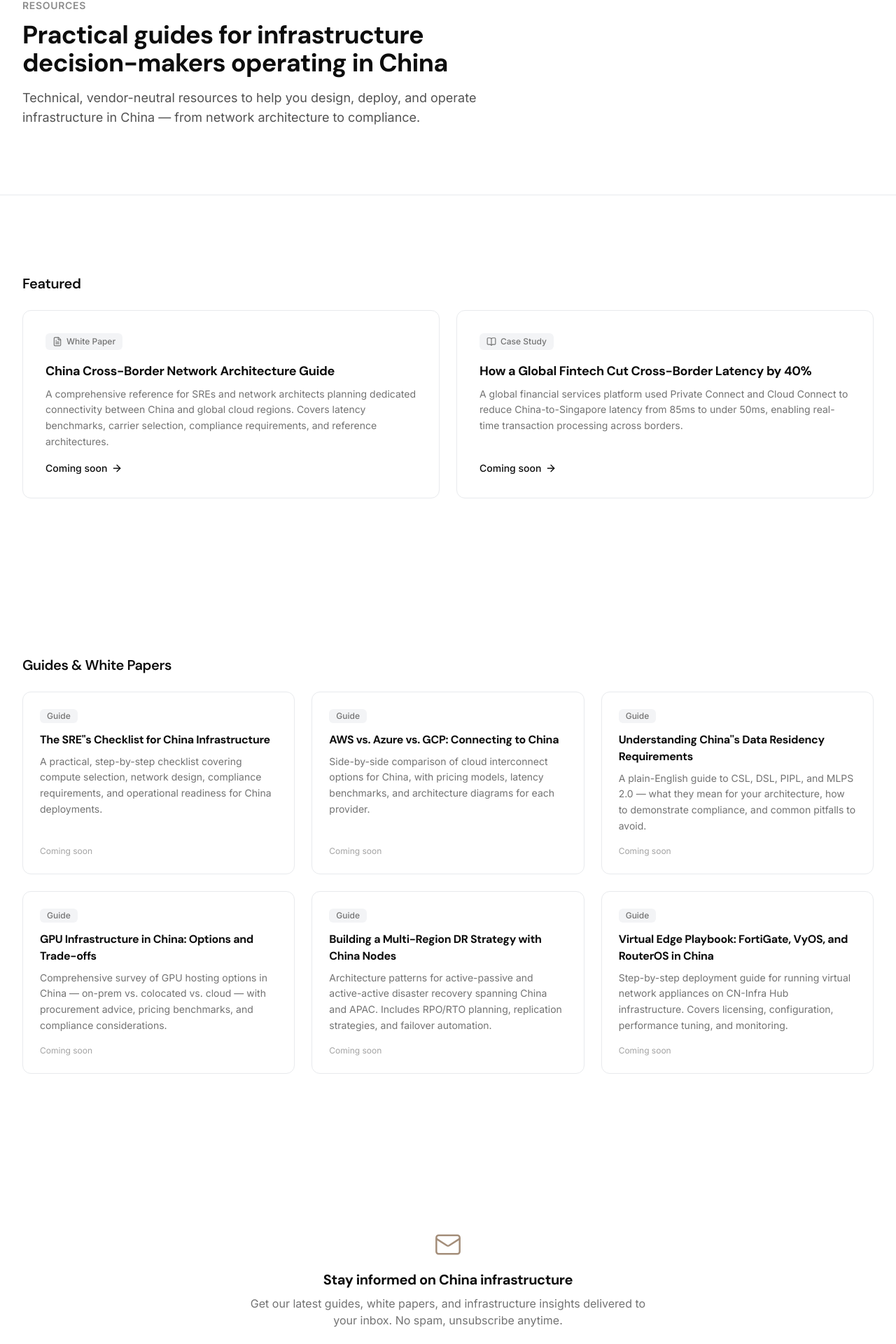
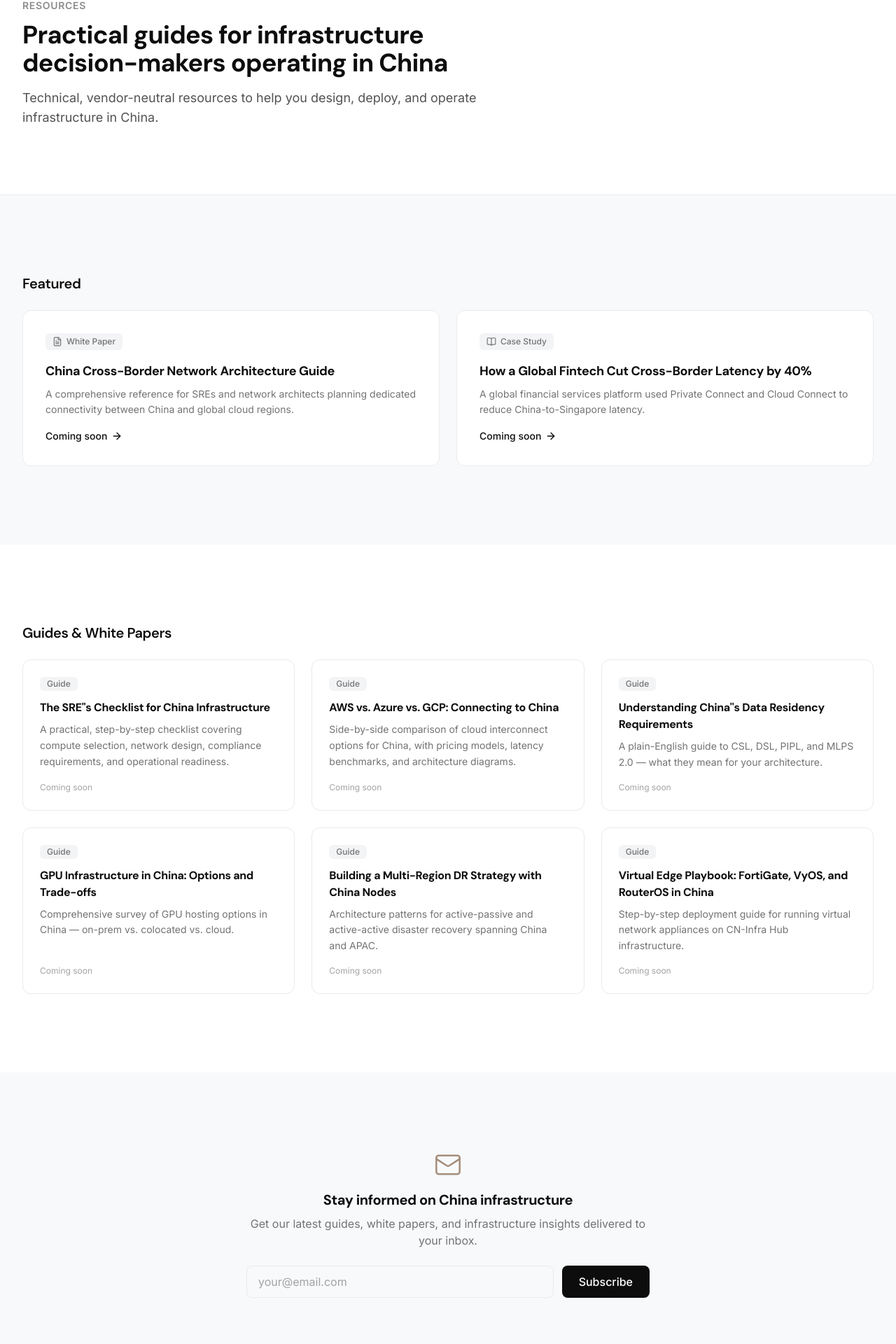
Before and after one commit to emoqbao/cninfrahub, a Next.js app: page /resources in a window 1280 px wide. Shown: the part 178-2098 px from the top of the page at 70% size. Built offline with nearby package versions, Linux system fonts and the light colour scheme.

Commit message:
Restore cool blue-white section layering across all pages

```diff
--- a/src/app/about/page.tsx
+++ b/src/app/about/page.tsx
@@ -38,7 +38,7 @@ export default function AboutPage() {
       </section>
 
       <PageFrame>
-        <section className="py-20 lg:py-28">
+        <section className="py-20 lg:py-28 bg-[#f8f9fb]">
           <Container>
             <div className="mx-auto max-w-3xl">
               <p className="text-xl leading-relaxed text-[#525252] lg:text-2xl">
@@ -72,7 +72,7 @@ export default function AboutPage() {
           </Container>
         </section>
 
-        <section className="py-20 lg:py-28">
+        <section className="py-20 lg:py-28 bg-[#f8f9fb]">
           <Container>
             <h2 className="text-2xl font-bold tracking-[-0.02em] text-[#0d0d0d]">What sets us apart</h2>
             <div className="mt-10 grid gap-3 sm:grid-cols-2">
--- a/src/app/contact/page.tsx
+++ b/src/app/contact/page.tsx
@@ -21,7 +21,7 @@ export default function ContactPage() {
       </section>
 
       <PageFrame>
-        <section className="py-20 lg:py-28">
+        <section className="py-20 lg:py-28 bg-[#f8f9fb]">
           <div className="mx-auto max-w-7xl px-6 lg:px-8">
             <div className="grid gap-12 lg:grid-cols-3">
               <div className="lg:col-span-2">
--- a/src/app/products/[slug]/page.tsx
+++ b/src/app/products/[slug]/page.tsx
@@ -111,7 +111,7 @@ export default async function ProductPage({ params }: Props) {
         </section>
 
         {/* Overview */}
-        <section className="py-20 lg:py-28">
+        <section className="py-20 lg:py-28 bg-[#f8f9fb]">
           <Container>
             <div className="max-w-3xl">
               <h2 className="text-2xl font-bold tracking-[-0.02em] text-[#0d0d0d]">
@@ -147,7 +147,7 @@ export default async function ProductPage({ params }: Props) {
         </section>
 
         {/* Benefits */}
-        <section className="py-20 lg:py-28">
+        <section className="py-20 lg:py-28 bg-[#f8f9fb]">
           <Container>
             <div className="flex items-center gap-3 mb-8">
               <Zap className="h-6 w-6 text-[#a48e7a]" strokeWidth={1.5} />
@@ -195,7 +195,7 @@ export default async function ProductPage({ params }: Props) {
         </section>
 
         {/* CTA */}
-        <section className="py-20 lg:py-28">
+        <section className="py-20 lg:py-28 bg-[#f8f9fb]">
           <Container>
             <div className="mx-auto max-w-xl text-center">
               <h2 className="text-2xl font-bold tracking-[-0.02em] text-[#0d0d0d]">
--- a/src/app/products/page.tsx
+++ b/src/app/products/page.tsx
@@ -25,7 +25,7 @@ export default function ProductsPage() {
 
       {/* Product grid */}
       <PageFrame>
-        <section className="py-20 lg:py-28">
+        <section className="py-20 lg:py-28 bg-[#f8f9fb]">
           <Container>
             <div className="grid gap-6 md:grid-cols-2 lg:grid-cols-3">
               {products.map((product) => (
--- a/src/app/resources/page.tsx
+++ b/src/app/resources/page.tsx
@@ -6,21 +6,21 @@ import { ArrowRight, BookOpen, FileText, Mail } from "lucide-react";
 
 export const metadata: Metadata = {
   title: "Resources",
-  description: "White papers, architecture guides, and case studies for infrastructure decision-makers operating in China. Practical, technical, and vendor-neutral.",
+  description: "White papers, architecture guides, and case studies for infrastructure decision-makers operating in China.",
 };
 
 const featured = [
-  { type: "White Paper", icon: FileText, title: "China Cross-Border Network Architecture Guide", excerpt: "A comprehensive reference for SREs and network architects planning dedicated connectivity between China and global cloud regions. Covers latency benchmarks, carrier selection, compliance requirements, and reference architectures.", href: "#" },
-  { type: "Case Study", icon: BookOpen, title: "How a Global Fintech Cut Cross-Border Latency by 40%", excerpt: "A global financial services platform used Private Connect and Cloud Connect to reduce China-to-Singapore latency from 85ms to under 50ms, enabling real-time transaction processing across borders.", href: "#" },
+  { type: "White Paper", icon: FileText, title: "China Cross-Border Network Architecture Guide", excerpt: "A comprehensive reference for SREs and network architects planning dedicated connectivity between China and global cloud regions.", href: "#" },
+  { type: "Case Study", icon: BookOpen, title: "How a Global Fintech Cut Cross-Border Latency by 40%", excerpt: "A global financial services platform used Private Connect and Cloud Connect to reduce China-to-Singapore latency.", href: "#" },
 ];
 
 const guides = [
-  { type: "Guide", title: "The SRE''s Checklist for China Infrastructure", excerpt: "A practical, step-by-step checklist covering compute selection, network design, compliance requirements, and operational readiness for China deployments.", date: "Coming soon" },
-  { type: "Guide", title: "AWS vs. Azure vs. GCP: Connecting to China", excerpt: "Side-by-side comparison of cloud interconnect options for China, with pricing models, latency benchmarks, and architecture diagrams for each provider.", date: "Coming soon" },
-  { type: "Guide", title: "Understanding China''s Data Residency Requirements", excerpt: "A plain-English guide to CSL, DSL, PIPL, and MLPS 2.0 — what they mean for your architecture, how to demonstrate compliance, and common pitfalls to avoid.", date: "Coming soon" },
-  { type: "Guide", title: "GPU Infrastructure in China: Options and Trade-offs", excerpt: "Comprehensive survey of GPU hosting options in China — on-prem vs. colocated vs. cloud — with procurement advice, pricing benchmarks, and compliance considerations.", date: "Coming soon" },
-  { type: "Guide", title: "Building a Multi-Region DR Strategy with China Nodes", excerpt: "Architecture patterns for active-passive and active-active disaster recovery spanning China and APAC. Includes RPO/RTO planning, replication strategies, and failover automation.", date: "Coming soon" },
-  { type: "Guide", title: "Virtual Edge Playbook: FortiGate, VyOS, and RouterOS in China", excerpt: "Step-by-step deployment guide for running virtual network appliances on CN-Infra Hub infrastructure. Covers licensing, configuration, performance tuning, and monitoring.", date: "Coming soon" },
+  { type: "Guide", title: "The SRE''s Checklist for China Infrastructure", excerpt: "A practical, step-by-step checklist covering compute selection, network design, compliance requirements, and operational readiness.", date: "Coming soon" },
+  { type: "Guide", title: "AWS vs. Azure vs. GCP: Connecting to China", excerpt: "Side-by-side comparison of cloud interconnect options for China, with pricing models, latency benchmarks, and architecture diagrams.", date: "Coming soon" },
+  { type: "Guide", title: "Understanding China''s Data Residency Requirements", excerpt: "A plain-English guide to CSL, DSL, PIPL, and MLPS 2.0 — what they mean for your architecture.", date: "Coming soon" },
+  { type: "Guide", title: "GPU Infrastructure in China: Options and Trade-offs", excerpt: "Comprehensive survey of GPU hosting options in China — on-prem vs. colocated vs. cloud.", date: "Coming soon" },
+  { type: "Guide", title: "Building a Multi-Region DR Strategy with China Nodes", excerpt: "Architecture patterns for active-passive and active-active disaster recovery spanning China and APAC.", date: "Coming soon" },
+  { type: "Guide", title: "Virtual Edge Playbook: FortiGate, VyOS, and RouterOS in China", excerpt: "Step-by-step deployment guide for running virtual network appliances on CN-Infra Hub infrastructure.", date: "Coming soon" },
 ];
 
 export default function ResourcesPage() {
@@ -31,12 +31,13 @@ export default function ResourcesPage() {
           <div className="mb-3 h-px w-8 bg-[#b8b0a8]" />
           <p className="text-sm font-semibold uppercase tracking-wider text-[#8c8c8c]">Resources</p>
           <h1 className="mt-3 max-w-2xl text-3xl font-bold tracking-[-0.02em] text-[#0d0d0d] lg:text-4xl">Practical guides for infrastructure decision-makers operating in China</h1>
-          <p className="mt-4 max-w-2xl text-lg text-[#525252]">Technical, vendor-neutral resources to help you design, deploy, and operate infrastructure in China — from network architecture to compliance.</p>
+          <p className="mt-4 max-w-2xl text-lg text-[#525252]">Technical, vendor-neutral resources to help you design, deploy, and operate infrastructure in China.</p>
         </Container>
       </section>
 
       <PageFrame>
-        <section className="py-20 lg:py-28">
+        {/* Featured */}
+        <section className="py-20 lg:py-28 bg-[#f8f9fb]">
           <Container>
             <h2 className="text-xl font-semibold text-[#0d0d0d]">Featured</h2>
             <div className="mt-6 grid gap-6 md:grid-cols-2">
@@ -52,6 +53,7 @@ export default function ResourcesPage() {
           </Container>
         </section>
 
+        {/* Guides */}
         <section className="py-20 lg:py-28">
           <Container>
             <h2 className="text-xl font-semibold text-[#0d0d0d]">Guides &amp; White Papers</h2>
@@ -68,12 +70,13 @@ export default function ResourcesPage() {
           </Container>
         </section>
 
-        <section className="py-20 lg:py-28">
+        {/* Newsletter */}
+        <section className="py-20 lg:py-28 bg-[#f8f9fb]">
           <Container>
             <div className="mx-auto max-w-xl text-center">
               <Mail className="mx-auto h-10 w-10 text-[#a48e7a]" strokeWidth={1.5} />
               <h2 className="mt-4 text-xl font-bold text-[#0d0d0d]">Stay informed on China infrastructure</h2>
-              <p className="mt-2 text-[#737373]">Get our latest guides, white papers, and infrastructure insights delivered to your inbox. No spam, unsubscribe anytime.</p>
+              <p className="mt-2 text-[#737373]">Get our latest guides, white papers, and infrastructure insights delivered to your inbox.</p>
               <form action="https://formspree.io/f/PLACEHOLDER" method="POST" className="mt-6 flex gap-3">
                 <input type="email" name="email" placeholder="your@email.com" required className="flex-1 rounded-lg border border-[#e8eaed] px-4 py-2.5 text-[#0d0d0d] placeholder:text-[#a3a3a3] focus:border-[#0d0d0d] focus:outline-none" />
                 <Button type="submit" variant="primary" size="md">Subscribe</Button>
--- a/src/app/solutions/[slug]/page.tsx
+++ b/src/app/solutions/[slug]/page.tsx
@@ -3,8 +3,8 @@ import { notFound } from "next/navigation";
 import Link from "next/link";
 import { ArrowRight, Zap, Users, Cog, Network } from "lucide-react";
 import Container from "@/components/ui/Container";
+import Button from "@/components/ui/Button";
 import CheckIcon from "@/components/ui/CheckIcon";
-import Button from "@/components/ui/Button";
 import PageFrame from "@/components/ui/PageFrame";
 import { solutions, getSolutionById, type Solution } from "@/lib/solutions";
 import { getProductById } from "@/lib/products";
@@ -72,6 +72,7 @@ export default async function SolutionPage({ params }: Props) {
       </div>
 
       <PageFrame>
+        {/* Hero */}
         <section className="py-16 lg:py-24">
           <Container>
             <div className="max-w-3xl">
@@ -82,13 +83,15 @@ export default async function SolutionPage({ params }: Props) {
           </Container>
         </section>
 
-        <section className="py-20 lg:py-28">
+        {/* Benefits */}
+        <section className="py-20 lg:py-28 bg-[#f8f9fb]">
           <Container>
             <div className="flex items-center gap-3 mb-8"><Zap className="h-6 w-6 text-[#a48e7a]" strokeWidth={1.5} /><h2 className="text-2xl font-bold tracking-[-0.02em] text-[#0d0d0d]">Key benefits</h2></div>
             <ul className="grid gap-4 sm:grid-cols-2">{solution.benefits.map((b, i) => (<li key={i} className="flex items-start gap-3 rounded-xl border border-[#e8eaed] p-5"><span className="mt-0.5 flex h-5 w-5 flex-shrink-0 items-center justify-center rounded-full bg-[#f5f0ff]"><CheckIcon /></span><span className="text-[#525252]">{b}</span></li>))}</ul>
           </Container>
         </section>
 
+        {/* Who it's for */}
         <section className="py-20 lg:py-28">
           <Container>
             <div className="flex items-center gap-3 mb-8"><Users className="h-6 w-6 text-[#a48e7a]" strokeWidth={1.5} /><h2 className="text-2xl font-bold tracking-[-0.02em] text-[#0d0d0d]">Who it&apos;s for</h2></div>
@@ -96,13 +99,15 @@ export default async function SolutionPage({ params }: Props) {
           </Container>
         </section>
 
-        <section className="py-20 lg:py-28">
+        {/* Our approach */}
+        <section className="py-20 lg:py-28 bg-[#f8f9fb]">
           <Container>
             <div className="flex items-center gap-3 mb-8"><Cog className="h-6 w-6 text-[#a48e7a]" strokeWidth={1.5} /><h2 className="text-2xl font-bold tracking-[-0.02em] text-[#0d0d0d]">Our approach</h2></div>
             <div className="max-w-3xl"><p className="text-lg leading-relaxed text-[#525252]">{solution.approach}</p></div>
           </Container>
         </section>
 
+        {/* Architecture overview */}
         <section className="py-20 lg:py-28">
           <Container>
             <div className="flex items-center gap-3 mb-8"><Network className="h-6 w-6 text-[#a48e7a]" strokeWidth={1.5} /><h2 className="text-2xl font-bold tracking-[-0.02em] text-[#0d0d0d]">Architecture overview</h2></div>
@@ -113,13 +118,15 @@ export default async function SolutionPage({ params }: Props) {
           </Container>
         </section>
 
-        <section className="py-20 lg:py-28">
+        {/* Key products used */}
+        <section className="py-20 lg:py-28 bg-[#f8f9fb]">
           <Container>
             <h2 className="text-2xl font-bold tracking-[-0.02em] text-[#0d0d0d]">Key products used</h2>
             <div className="mt-8 grid gap-6 sm:grid-cols-2">{solution.products.map((pid) => { const product = getProductById(pid); if (!product) return null; return (<Link key={pid} href={`/products/${product.id}`} className="group flex flex-col rounded-xl border border-[#e8eaed] p-6 transition-all duration-200 hover:-translate-y-0.5 hover:shadow-md"><span className="inline-block self-start rounded-md bg-[#f3f4f6] px-2.5 py-0.5 text-xs font-medium text-[#737373]">{product.module}</span><h3 className="mt-3 text-lg font-semibold text-[#0d0d0d]">{product.name}</h3><p className="mt-2 text-sm text-[#737373] leading-relaxed">{product.tagline}</p><span className="mt-auto pt-4 inline-flex items-center gap-1.5 text-sm font-medium text-[#0d0d0d] group-hover:underline">View product<ArrowRight className="h-3.5 w-3.5" /></span></Link>); })}</div>
           </Container>
         </section>
 
+        {/* CTA */}
         <section className="py-20 lg:py-28">
           <Container>
             <div className="mx-auto max-w-xl text-center"><h2 className="text-2xl font-bold tracking-[-0.02em] text-[#0d0d0d]">Is this your use case?</h2><p className="mt-3 text-[#737373]">Talk to our architects about tailoring {solution.name} to your specific requirements.</p><div className="mt-8"><Button href="/contact/" variant="primary" size="lg">Start a Conversation</Button></div></div>
--- a/src/app/solutions/page.tsx
+++ b/src/app/solutions/page.tsx
@@ -26,7 +26,7 @@ export default function SolutionsPage() {
       </section>
 
       <PageFrame>
-        <section className="py-20 lg:py-28">
+        <section className="py-20 lg:py-28 bg-[#f8f9fb]">
           <Container>
             <div className="space-y-8">
               {solutions.map((s) => (
--- a/src/components/home/ProductOverview.tsx
+++ b/src/components/home/ProductOverview.tsx
@@ -10,7 +10,7 @@ const modules = [
 
 export default function ProductOverview() {
   return (
-    <section className="py-20 lg:py-28">
+    <section className="py-20 lg:py-28 bg-[#f8f9fb]">
       <div className="mx-auto max-w-7xl px-6 lg:px-8">
         <div className="mb-3 h-px w-8 bg-[#b8b0a8]" />
         <p className="text-sm font-semibold uppercase tracking-wider text-[#8c8c8c]">Our Products</p>
```
